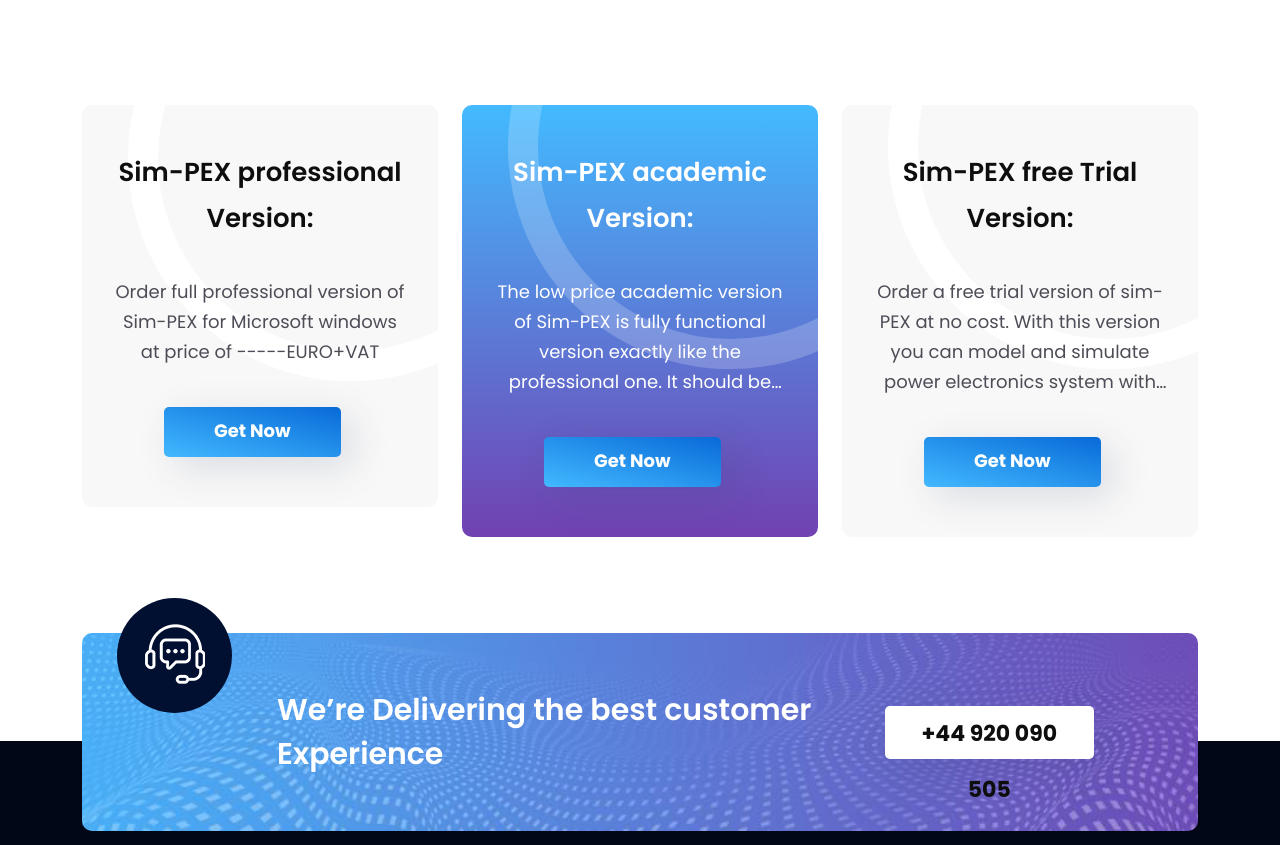
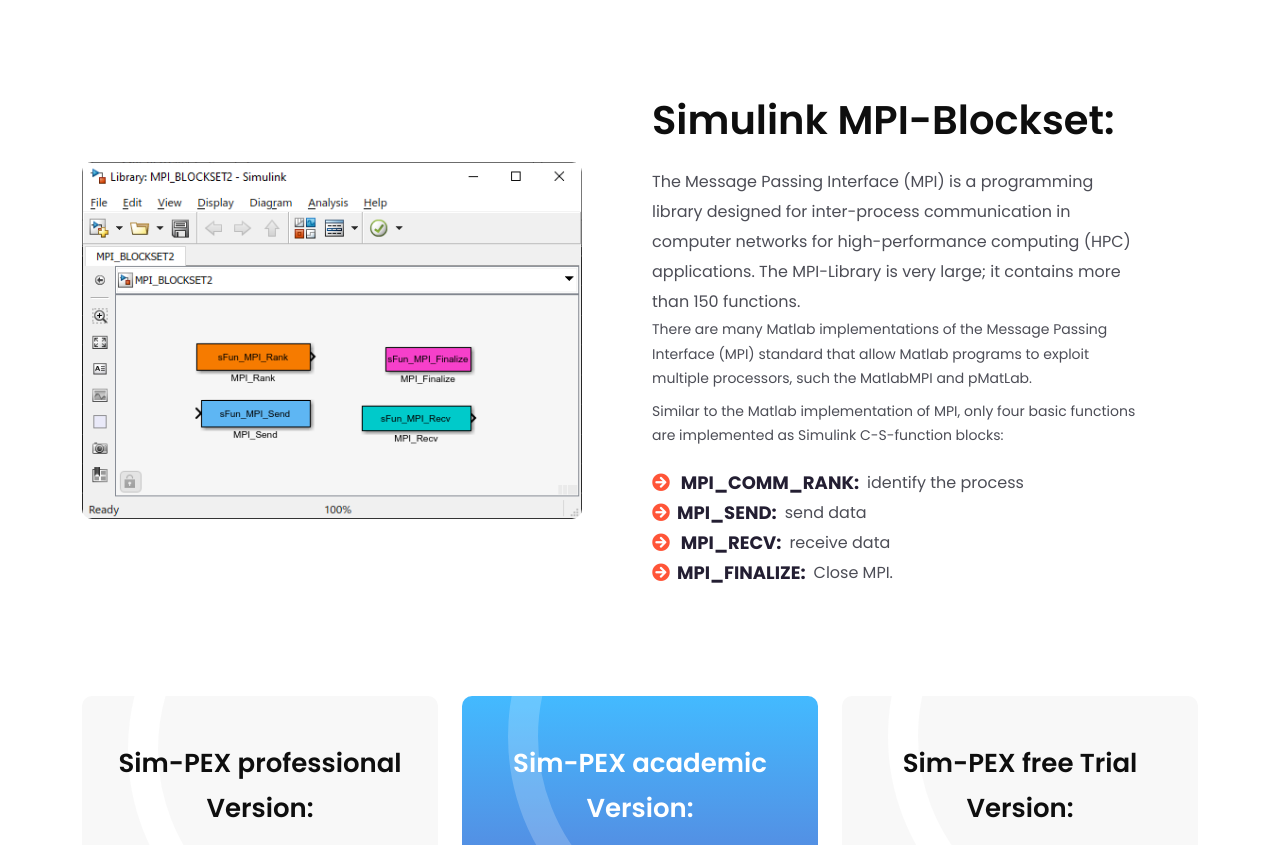
Before and after one commit to vivekvp2000/simpex, a plain HTML site: page index.html in a window 1280 px wide. Shown: the part 2380-3225 px from the top of the page. Drawn offline with Linux system fonts and the light colour scheme; files whose address does not match are found by name.

Commit message:
add Simulink section

```diff
--- a/index.html
+++ b/index.html
@@ -524,6 +524,72 @@
                 </div>
             </div>
         </div>
+        <div class="section techwix-about-section-03 py-5">
+            <div class="container">
+                <div class="row align-items-center">
+                    <div class="col-lg-6">
+                        <!-- About Image Warp Start -->
+                        <div class="about-img-warp-3">
+                            <div class="about-img about-img-big d-flex justify-content-start">
+                                <img src="assets/images/simulink.png" alt="">
+                            </div>
+                        </div>
+                        <!-- About Image Warp End -->
+                    </div>
+
+                    <div class="col-lg-6">
+                        <!-- About Content Start -->
+                        <div class="about-content-03">
+                            <div class="section-title">
+                                <h2 class="title">Simulink MPI-Blockset:</h2>
+                            </div>
+                            <p class="text">The Message Passing Interface (MPI) is a programming library designed for
+                                inter-process communication in computer networks for high-performance computing (HPC)
+                                applications. The MPI-Library is very large; it contains more than 150 functions. </p>
+                            <p class="mb-2">There are many Matlab implementations of the Message Passing Interface (MPI)
+                                standard that allow Matlab programs to exploit multiple processors, such the MatlabMPI
+                                and pMatLab.</p>
+                            <p>Similar to the Matlab implementation of MPI, only four basic functions are implemented as
+                                Simulink C-S-function blocks:</p>
+                            <!-- About List Start -->
+                            <div class="about-list-02">
+                                <div class="row">
+                                    <div class="col-sm-12">
+                                        <div class="about-list-item-02 d-flex align-items-center gap-2">
+                                            <h3 class="title"><i class="fas fa-arrow-circle-right"></i> MPI_COMM_RANK:
+                                            </h3>
+                                            <p>identify the process</p>
+                                        </div>
+                                    </div>
+                                    <div class="col-sm-12">
+                                        <div class="about-list-item-02 d-flex align-items-center gap-2">
+                                            <h3 class="title"><i class="fas fa-arrow-circle-right"></i>MPI_SEND: </h3>
+                                            <p>send data</p>
+                                        </div>
+                                    </div>
+                                    <div class="col-sm-12">
+                                        <div class="about-list-item-02 d-flex align-items-center gap-2">
+                                            <h3 class="title"><i class="fas fa-arrow-circle-right"></i> MPI_RECV:
+                                            </h3>
+                                            <p>receive data </p>
+                                        </div>
+                                    </div>
+                                    <div class="col-sm-12">
+                                        <div class="about-list-item-02 d-flex align-items-center gap-2">
+                                            <h3 class="title"><i class="fas fa-arrow-circle-right"></i>MPI_FINALIZE:
+                                            </h3>
+                                            <p>Close MPI.</p>
+                                        </div>
+                                    </div>
+                                </div>
+                            </div>
+                            <!-- About List End -->
+                        </div>
+                        <!-- About Content End -->
+                    </div>
+                </div>
+            </div>
+        </div>
 
         <!-- About End -->
         <div class="section techwix-pricing-section mb-5">
```
Also changed, not shown: assets/css/style.css, assets/images/simulink.png (added).
